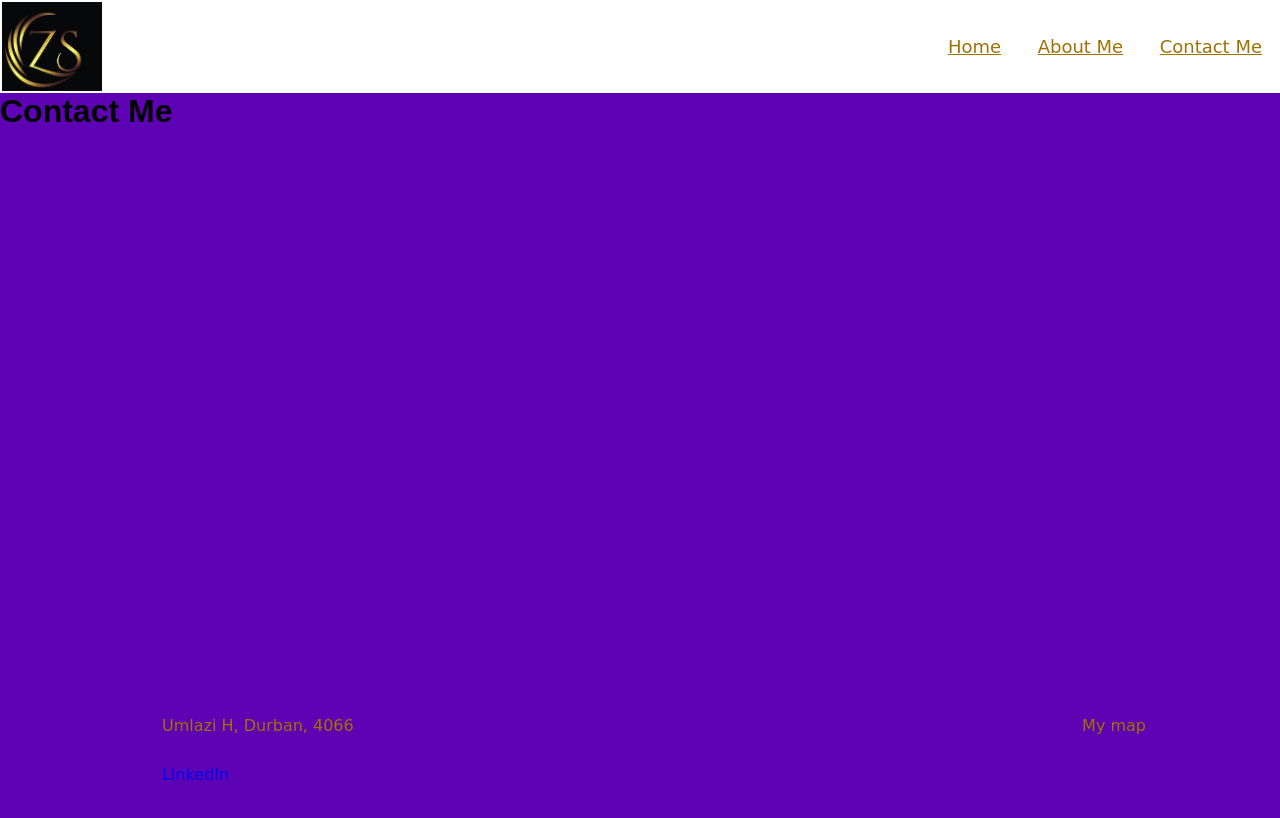
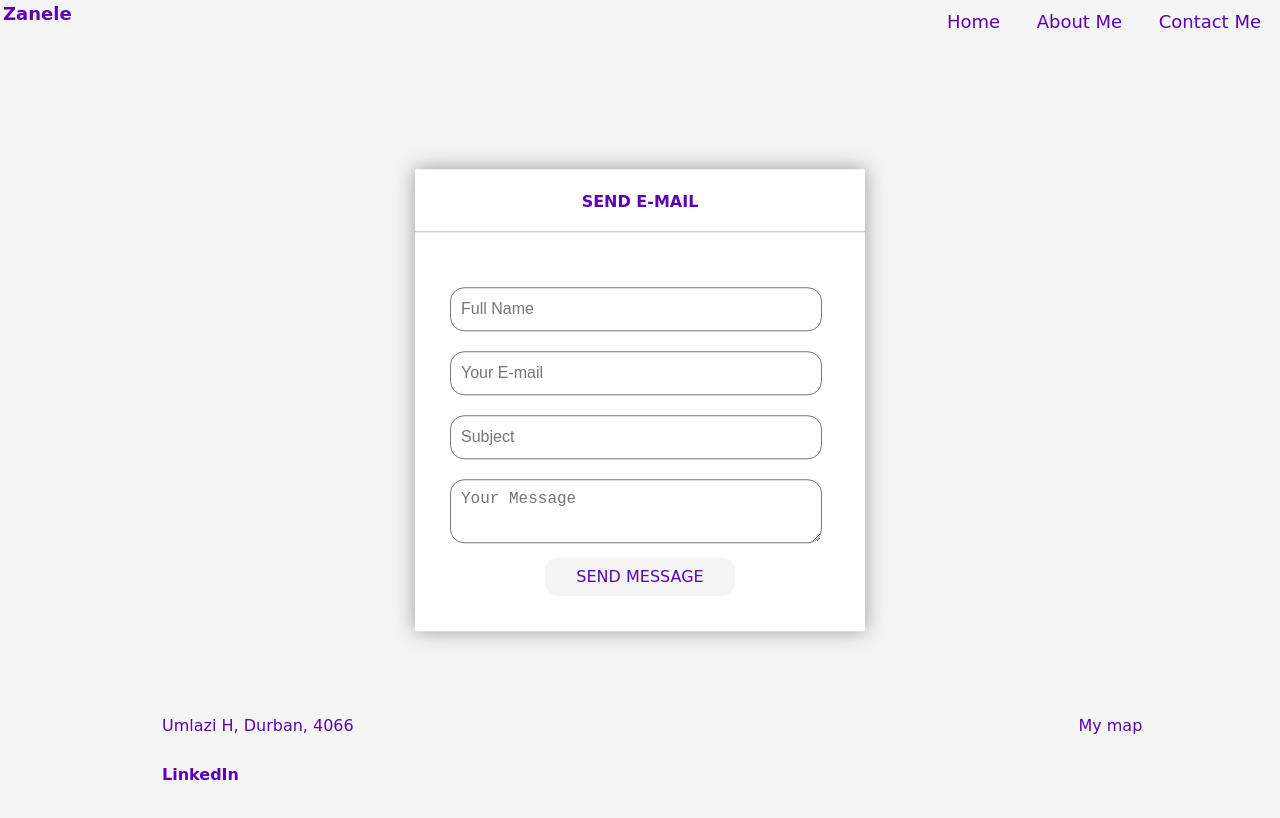
Before and after one commit to ZShebi/Mlab, a plain HTML site: page contact.html in a window 1280 px wide. Drawn offline with Linux system fonts and the light colour scheme.

Commit message:
Contact form update

```diff
--- a/contact.html
+++ b/contact.html
@@ -1,31 +1,44 @@
 <!DOCTYPE html>
 <html lang="eng">
-    <title>About Me</title>
+    <head>
+        <meta charset="utf-8">
+        <meta name="viewport" content="width=device-width, initial-scale=1.0">
         <link rel="stylesheet" type="text/css" href="css/style.css">
-    <body>
-        <head>
-            <div>
+        <title>Contact Me</title>
+
+        <div class="menu">
             <table>
                 <tr>
-                        <td>
-                            <a href="index.html">
-                            <img src="assets/img/logo.jpg"/>
+                    <td colspan="2">
+                        <a href="#">
+                        <h1>Zanele</h1>
                         </a>
                      </td>
                     <td align="right">
                         <nav>
                             <a href="index.html">Home</a>
                             <a href="about.html">About Me</a>
-                                <a href="#">Contact Me</a>
+                            <a href="contact.html">Contact Me</a>
                         </nav>
                     </td>
                 </tr>
             </table>
         </div>
     </head>
+    <body>
         <main>
-             <h1>Contact Me</h1>
+            <div class="contact-me">
+                <h1>SEND E-MAIL</h1>
+                <form method="post">
+                    <input type="text" class="input-field" placeholder="Full Name">
+                    <input type="text" class="input-field" placeholder="Your E-mail">
+                    <input type="text" class="input-field" placeholder="Subject">
+                    <textarea type="text" class="input-field text-area" placeholder="Your Message"></textarea>
+                    <button type="submit" class="submit">SEND MESSAGE</button>
+                </form>
+            </div>
         </main>
+
 
         <div class="footer">
             <table style="width: 100%;">
@@ -35,7 +48,7 @@
                 </tr>
                 <tr>
                     <td style="padding-left: 20vh;">
-                        <a href = "https://www.linkedin.com/in/zanele-shebi-b83980131">LinkedIn
+                        <a class="foot" href = "https://www.linkedin.com/in/zanele-shebi-b83980131">LinkedIn
                     </td>
                 </tr>
             </table>
--- a/css/style.css
+++ b/css/style.css
@@ -1,11 +1,8 @@
-*{
+body {
+    font-family: Arial, Helvetica, sans-serif;
+    background-color: whitesmoke;
     margin: 0;
     padding: 0;
-}
-
-body {
-    font-family: Arial, Helvetica, sans-serif;
-
 }
 
 
@@ -19,14 +16,8 @@ table{
     height: 100%;
 }
 
-.menu {
-   /* background-color: rgb(12, 9, 9);*/
-
-
-}
-
 .menu h1{
-    color: rgb(158, 114, 4);
+    color:rgb(94, 3, 180);
     text-align: left;
     margin: 0px 16px 16px 0px;
     font-size: large;
@@ -34,27 +25,23 @@ table{
 }
 
 .menu h1:hover{
-    color:rgb(94, 3, 180) ;
+    color: rgb(158, 114, 4);
 }
 
 .menu a{
     text-decoration: none;
 }
 
-main {
-    height: 100vh;
-    background-color: rgb(94, 3, 180);
-}
-
 div nav a{
     margin: 16px;
-    color: rgb(158, 114, 4);
+    color:rgb(94, 3, 180);
     font-size: large;
     font-family: cursive;
+    text-align: right;
 }
 
 div nav a:hover{
-    color:rgb(94, 3, 180) ;
+    color: rgb(158, 114, 4);
 }
 
 main img {
@@ -62,26 +49,10 @@ main img {
     height: 600px;
     object-fit: cover;
 
-
 }
 
 main images{
     padding-right: 20vh;
-}
-
-.footer {
-    position: fixed;
-    left: 0;
-    bottom: 0;
-    width: 100%;
-    height: 100px;
-    color: rgb(158, 114, 4);
-    text-align: left;
-    font-family: cursive;
-}
-
-.footer a{
-    text-decoration: none;
 }
 
 .slider{
@@ -130,3 +101,88 @@ main images{
     }
 
 }
+
+.contact-me{
+	width: 450px;
+	background: #fff;
+    box-shadow: 0 0 20px 0 #999;
+    top: 50%;
+    left: 50%;
+    transform: translate(-50%, -50%);
+    position: absolute;
+}
+
+.contact-me h1{
+    text-align: center;
+    padding: 0 0 20px 0;
+    border-bottom: 1px solid silver;
+    color:rgb(94, 3, 180);
+    font-family: cursive;
+    margin-top: 5%;
+    margin-bottom: 5%;
+    font-size: 16px;
+}
+
+form{
+    margin: 35px;
+}
+
+.input-field{
+    width: 350px;
+    height: 40px;
+    margin-top: 20px;
+    padding-left: 10px;
+    padding-right: 10px;
+    font-size: 16px;
+    border: 1px solid #777;
+    border-radius: 14px;
+    outline: none;
+}
+
+.text-area{
+    height: 50px;
+    padding-top: 10px;
+    margin-bottom: 10px;
+
+}
+
+.submit{
+    width: 50%;
+	padding: 10px 30px;
+	cursor: pointer;
+	display: block;
+	margin: auto;
+	border: 0;
+	outline: none;
+	border-radius: 14px;
+    font-family: cursive;
+    font-size: 16px;
+    color:rgb(94, 3, 180);
+    background: whitesmoke;
+}
+
+.submit:hover{
+    background: linear-gradient(to right,rgb(94, 3, 180), #ffad06, rgb(94, 3, 180));
+    color: #fff;
+}
+
+
+.footer {
+    position: fixed;
+    left: 0;
+    bottom: 0;
+    width: 100%;
+    height: 100px;
+    color:rgb(94, 3, 180);
+    text-align: left;
+    font-family: cursive;
+}
+
+.footer a{
+    text-decoration: none;
+}
+.foot{
+    color:rgb(94, 3, 180);
+    font-weight: 900;
+    font-family: cursive;
+}
```
Also changed, not shown: about.html (+12 -9 lines), index.html (+4 -3 lines), assets/img/logo.jpg (deleted). Lines whose indentation alone changed are shown as unchanged.
